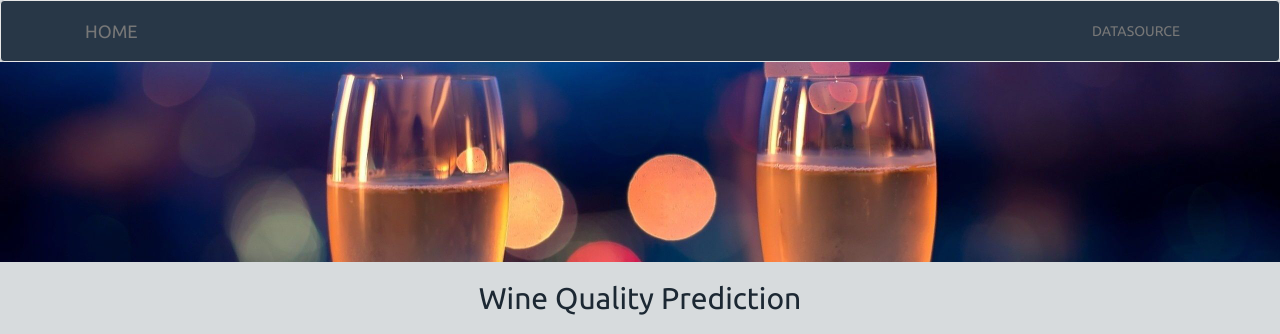
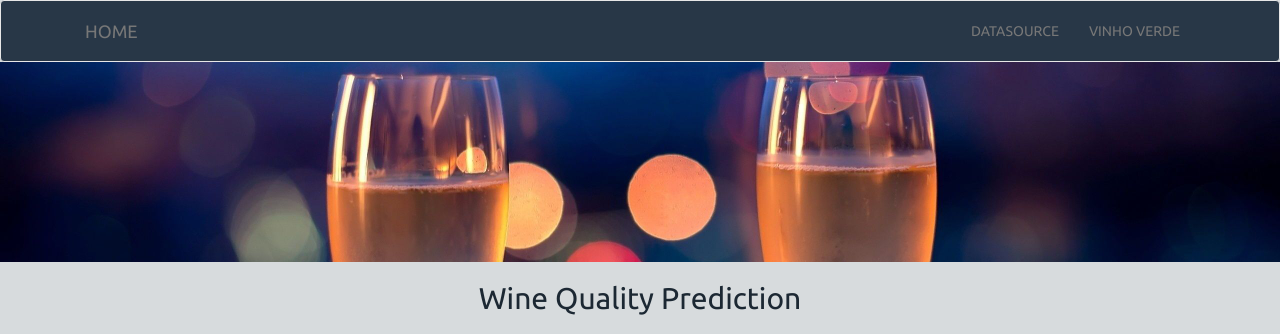
Before and after one commit to rahulughade/winequality, a Flask app: page / in a window 1280 px wide. Shown: the top 334 px of the page. Run offline with Flask 2, Linux system fonts and the light colour scheme; some libraries are stand-ins or nearby versions.

Commit message:
Added link to vinho verde

```diff
--- a/templates/index.html
+++ b/templates/index.html
@@ -25,8 +25,8 @@
             <div class="navbar-header">
                 <button type="button" class="navbar-toggle" data-toggle="collapse" data-target="#myNavbar">
                         <span class="icon-bar"></span>
-                        <!-- <span class="icon-bar"></span>
-                        <span class="icon-bar"></span>                         -->
+                        <span class="icon-bar"></span>
+                        <!-- <span class="icon-bar"></span>                         -->
                 </button>
                 <a class="navbar-brand" href="{{ url_for('index') }}">HOME
                 <!-- <img class="nav-ufo" src="../static/images/fireball.png"> -->
@@ -36,8 +36,8 @@
                 <ul class="nav navbar-nav navbar-right">
 
                 <li><a href="http://archive.ics.uci.edu/ml/datasets/Wine+Quality" target="_blank">DATASOURCE</a></li>
-                <!-- <li><a href="https://www.google.com/" target="_blank">SCATTER DATA</a></li>
-                <li><a href="https://www.google.com/" target="_blank">NEWS ARTICLE</a></li> -->
+                <li><a href="http://www.vinhoverde.pt/en/homepage" target="_blank">VINHO VERDE</a></li>
+                <!-- <li><a href="https://www.google.com/" target="_blank">NEWS ARTICLE</a></li> -->
                 </ul>
             </div>
           </div>
```
